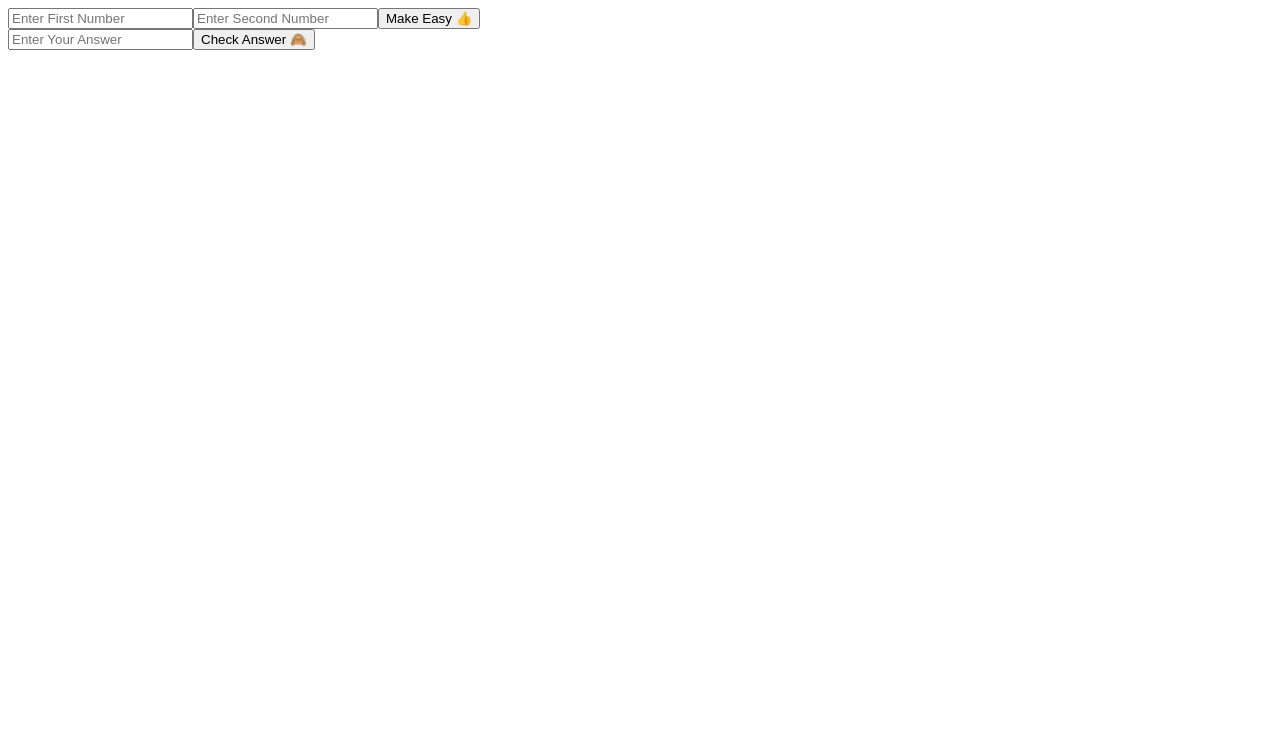
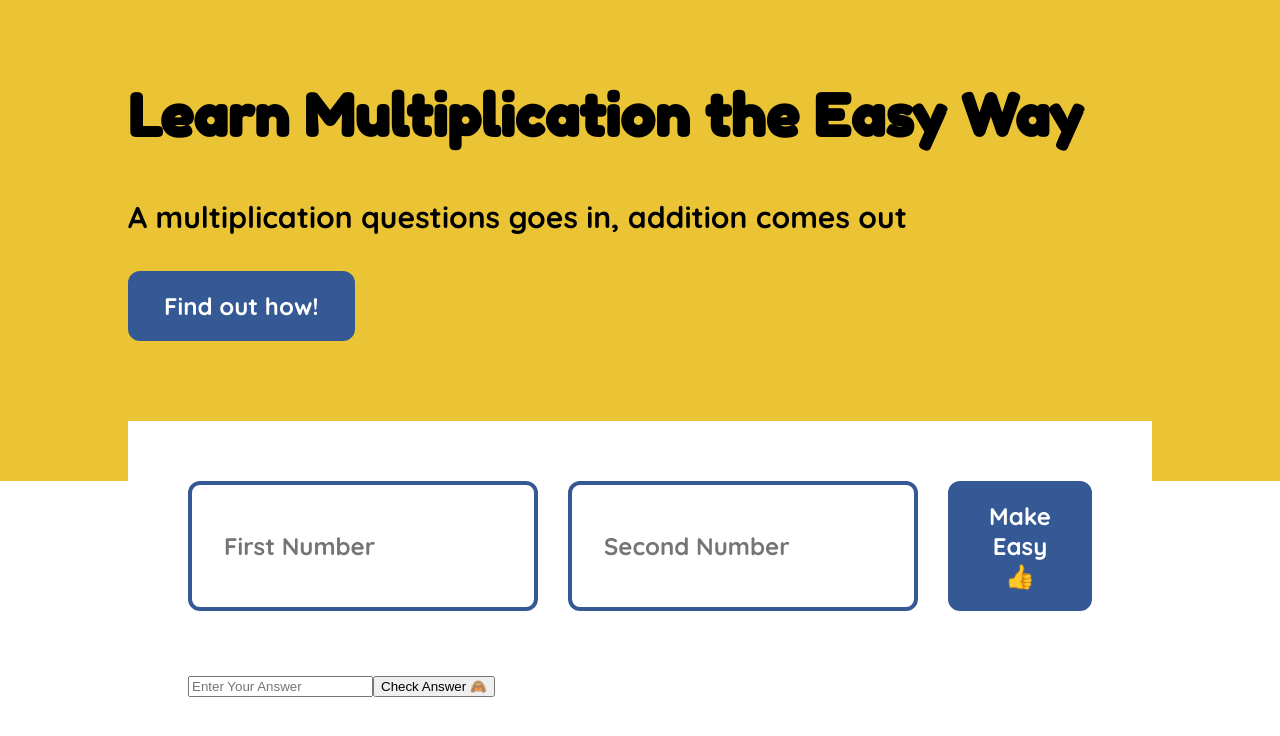
Before and after one commit to hiMRK/easy-multiply, a React (Create React App) app: page / in a window 1280 px wide. Shown: the top 736 px of the page. Built offline with nearby package versions, Linux system fonts and the light colour scheme.

Commit message:
Updated Styling & Layout

```diff
--- a/public/index.html
+++ b/public/index.html
@@ -7,13 +7,8 @@
       name="viewport"
       content="width=device-width, initial-scale=1, shrink-to-fit=no"
     />
-    <meta name="theme-color" content="#000000" />
     <link rel="manifest" href="%PUBLIC_URL%/manifest.json" />
-    <!--
-      Notice the use of %PUBLIC_URL% in the tags above.
-      It will be replaced with the URL of the `public` folder during the build.
-      Only files inside the `public` folder can be referenced from the HTML.
-    -->
+    <link href="https://fonts.googleapis.com/css?family=Fredoka+One|Quicksand:700" rel="stylesheet">
     <title>Easy Multipy App</title>
   </head>
   <body>
--- a/src/App.js
+++ b/src/App.js
@@ -1,5 +1,6 @@
 import React, { useState } from 'react';
 import { findLastIndex, times, constant, map } from 'underscore';
+import './app.scss';
 
 const App = () => {
 
@@ -72,11 +73,20 @@ const App = () => {
   };
 
   return (
-    <div>
-      <div>
-        <input type='number' placeholder='Enter First Number' onChange={updateFirstInput} value={firstInput} />
-        <input type='number' placeholder='Enter Second Number' onChange={updateSecondInput} value={secondInput} />
-        <button onClick={initHelper}>Make Easy <span role='img' aria-label='Emoji-ThumpsUp'>👍</span></button>
+    <>
+      <div className='hero'>
+        <div className='container'>
+          <h1 className='title title__h1'>Learn Multiplication the Easy Way</h1>
+          <p class='para para__title'>A multiplication questions goes in, addition comes out</p>
+          <button className='btn btn--default'>Find out how!</button>
+        </div>
+      </div>
+      <div className='app'>
+        <div className='container'>
+          <div className='flex flex--mb'>
+            <input type='number' placeholder='First Number' className='input' onChange={updateFirstInput} value={firstInput} />
+            <input type='number' placeholder='Second Number' className='input' onChange={updateSecondInput} value={secondInput} />
+            <button onClick={initHelper} className='btn btn--default'>Make Easy <span role='img' aria-label='Emoji-ThumpsUp'>👍</span></button>
           </div>
           {
             toAddition &&
@@ -120,8 +130,13 @@ const App = () => {
                 : ''
             }
           </div>
-      { (gameState.isCorrect || gameState.hasGiveup) && <button onClick={resetGameState}>Reset <span role='img' aria-label='Emoji-FingerPointLeft'>👈</span></button> }
+          {
+            (gameState.isCorrect || gameState.hasGiveup) &&
+            <button onClick={resetGameState}>Reset <span role='img' aria-label='Emoji-FingerPointLeft'>👈</span></button>
+          }
         </div>
+      </div>
+    </>
   );
 };
 
--- /dev/null
+++ b/src/app.scss
@@ -0,0 +1,114 @@
+// font-family: 'Fredoka One', cursive;
+// font-family: 'Quicksand', sans-serif;
+
+// All brand colors
+$color-dark: #232323;
+$color-green: #5DD39E;
+$color-orange: #FB4D3D;
+$color-purple: #E40066;
+$color-blue: #345995;
+$color-yellow: #EAC435;
+
+// Sets up title for loop
+$title-size: 18px;
+$title-scale: 8;
+
+// Default input and buttons styling
+%default-selects {
+  padding: 16px 32px;
+  font-size: 24px;
+  font-weight: bold;
+  font-family: 'Quicksand', sans-serif;
+  border-radius: 12px;
+  border: 4px solid;
+  cursor: pointer;
+  transition: 0.25s ease-in-out;
+}
+
+@mixin hover-shadow($color) {
+  box-shadow:
+    0 5px 5px -5px rgba($color, 0.3),
+    0 10px 10px -5px rgba($color, 0.3),
+    0 20px 20px -5px rgba($color, 0.3),
+    0 30px 30px -5px rgba($color, 0.3);
+}
+
+// Styles all titls
+.title {
+  font-family: 'Fredoka One', cursive;
+  line-height: 1.25;
+  @for $i from 1 through 6 {
+    &__h#{$i} {
+      font-size: $title-size + ($title-scale * (6 - $i));
+      margin: 0 0 ($title-scale * (6 - $i) + px);
+    }
+  }
+}
+
+// Styles paragraphs
+.para {
+  font-family: 'Quicksand', sans-serif;
+  margin: 0 0 18px;
+  &__title {
+    font-size: 30px;
+    margin: 0 0 30px;
+  }
+}
+
+// Styles buttons
+.btn {
+  @extend %default-selects;
+  &--default {
+    border-color: $color-blue;
+    background: $color-blue;
+    color: #fff;
+    &:hover {
+      @include hover-shadow($color-blue);
+    }
+  }
+  &:hover {
+    transform: translateY(-8px);
+  }
+}
+
+// Styles inputs
+.input {
+  @extend %default-selects;
+  border-color: $color-blue;
+}
+
+// Container wrapper
+.container {
+  width: 80vw;
+  margin: 0 auto;
+}
+
+// Flex wrapper
+.flex {
+  display: flex;
+  flex-flow: wrap;
+  * {
+    flex: 1;
+    &:not(:last-child) {
+      margin-right: 30px;
+    }
+  }
+  &--mb {
+    margin-bottom: 60px;
+  }
+}
+
+// Hero section
+.hero {
+  background: $color-yellow;
+  padding: 80px 60px 140px;
+}
+
+// App section
+.app {
+  margin-top: -60px;
+  .container {
+    background: #fff;
+    padding: 60px;
+  }
+}
--- a/src/index.js
+++ b/src/index.js
@@ -1,6 +1,7 @@
 import React from 'react';
 import ReactDOM from 'react-dom';
 import App from './App';
+import './index.scss'
 import * as serviceWorker from './serviceWorker';
 import { BrowserRouter, Route, Switch } from 'react-router-dom';
 
--- a/src/index.scss
+++ b/src/index.scss
@@ -1,4 +1,10 @@
-html, body {
+body {
   margin: 0;
   padding: 0;
+  box-sizing: border-box;
+  line-height: 1.6;
+  font-size: 18px;
+  * {
+    box-sizing: inherit;
+  }
 }
```
Also changed, not shown: public/manifest.json. Lines whose indentation alone changed are shown as unchanged.
